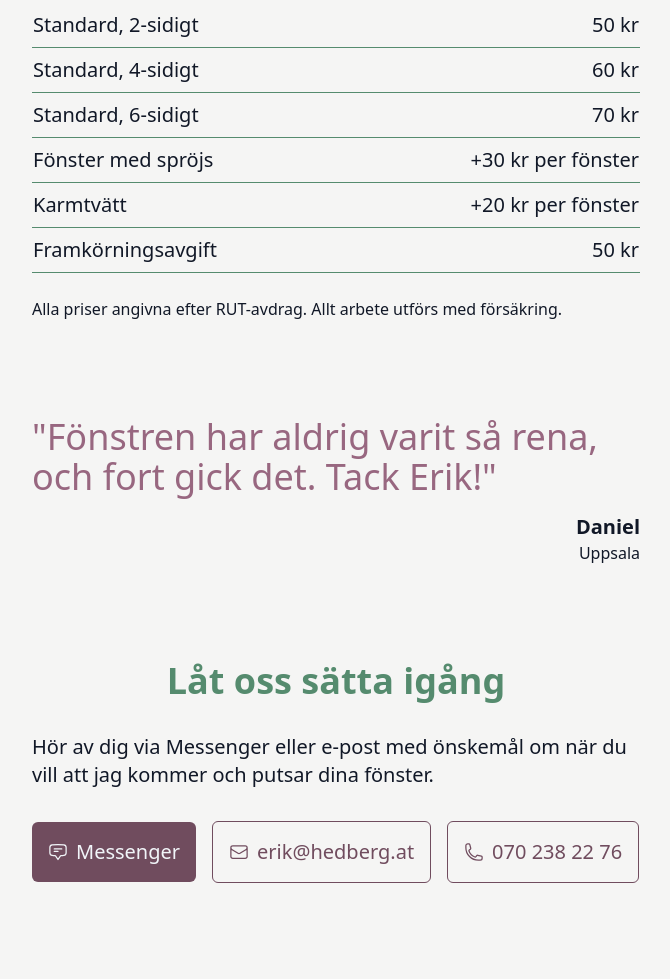
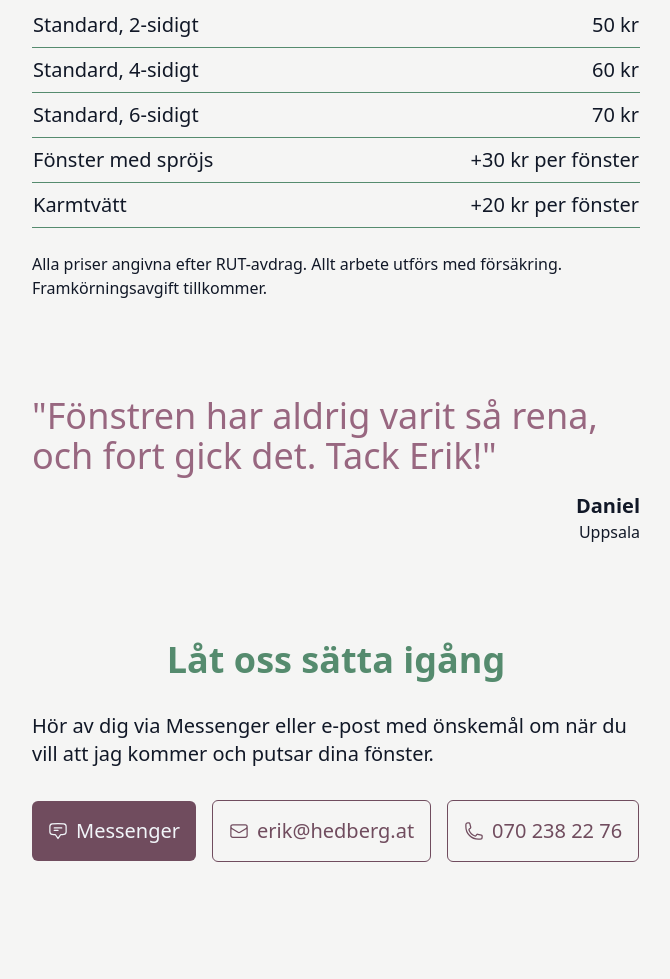
Before and after one commit to gish/hantlangare.se, a website built with Parcel: page src/fonsterputs.html in a window 1280 px wide. Shown: the part 1369-2348 px from the top of the page, without its empty margins (304-974 px from the left). After the commit the page ends 2327 px from the top, so only its background shows below. Built offline with nearby package versions, Linux system fonts and the light colour scheme.

Commit message:
remove framkörningsavgift

```diff
--- a/src/fonsterputs.html
+++ b/src/fonsterputs.html
@@ -180,14 +180,11 @@
             <td class="py-2">Karmtvätt</td>
             <td class="text-right">+20 kr per fönster</td>
           </tr>
-          <tr class="border-b border-secondary-500">
-            <td class="py-2">Framkörningsavgift</td>
-            <td class="text-right">50 kr</td>
-          </tr>
         </tbody>
       </table>
       <p class="pt-6">
         Alla priser angivna efter RUT-avdrag. Allt arbete utförs med försäkring.
+        Framkörningsavgift tillkommer.
       </p>
     </div>
     <section class="container mx-auto max-w-2xl px-4 pt-24 md:px-8">
```
